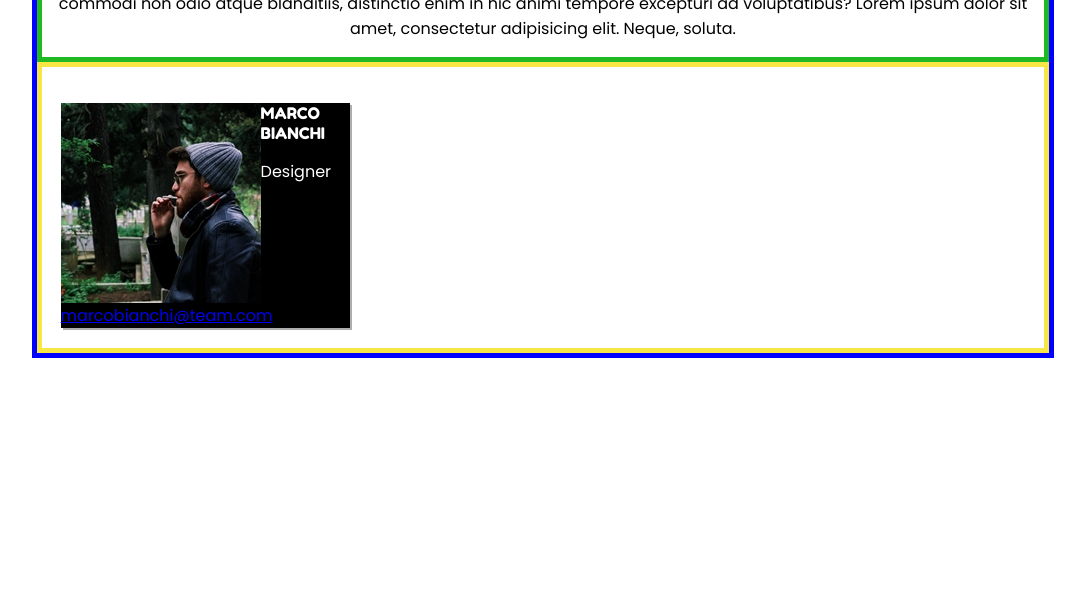
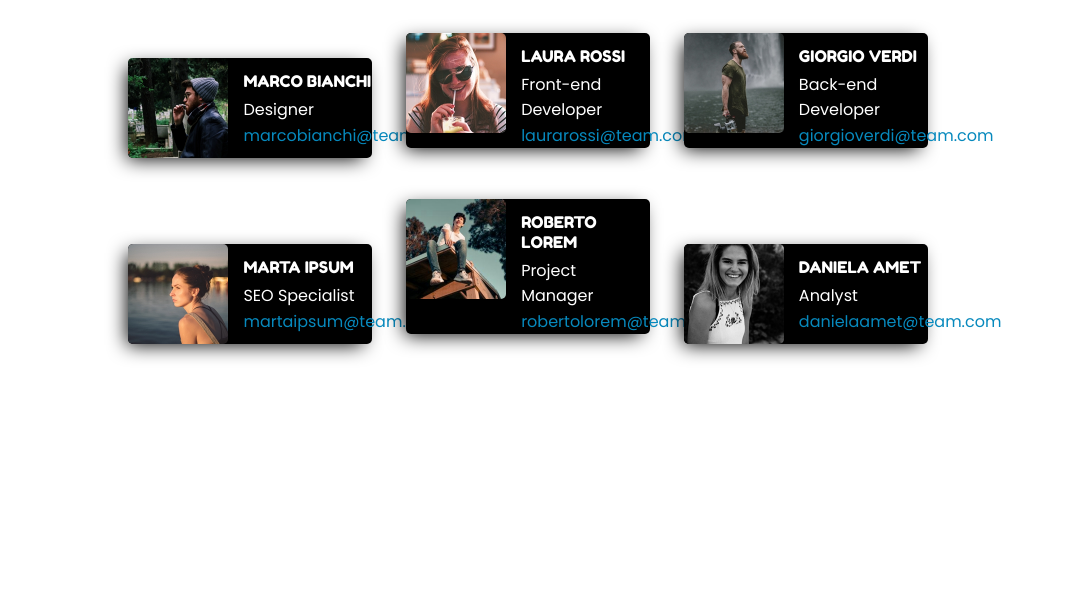
Before and after one commit to PeeperInTheSpace/html-css-float-cards, a plain HTML site: page index.html in a window 1280 px wide. Shown: the part 193-800 px from the top of the page, without its empty margins (97-1182 px from the left). Drawn offline with Linux system fonts and the light colour scheme.

Commit message:
Completato

```diff
--- a/index.html
+++ b/index.html
@@ -24,9 +24,9 @@
             <p> Lorem, ipsum dolor sit amet consectetur adipisicing elit. Minus dolore quo harum perspiciatis magni eaque perferendis commodi non odio atque blanditiis, distinctio enim in hic animi tempore excepturi ad voluptatibus? Lorem ipsum dolor sit amet, consectetur adipisicing elit. Neque, soluta.</p>
         </section>
         <!-- Sezione Caselle -->
-        <section class="boxescontainer">
+        <section class="boxtopcontainer">
 
-            <div class="box">
+            <div class="boxtop">
                 <img src="assets/img/male1.png" alt="marcobianchi" class="float-left">
                 <p class="name">
                     MARCO BIANCHI
@@ -34,12 +34,75 @@
                 <p class="role">
                     Designer
                 </p>
-                <a href="mail" class="mail">
+                <p class="mail">
                     marcobianchi@team.com
-                </a>
+                </p>
             </div>
+            <div class="boxtop">
+                <img src="assets/img/female1.png" alt="laurarossi" class="float-left">
+                <p class="name">
+                    LAURA ROSSI
+                </p>
+                <p class="role">
+                    Front-end Developer
+                </p>
+                <p class="mail">
+                    laurarossi@team.com
+                </p>
+            </div>
+            <div class="boxtop">
+                <img src="assets/img/male2.png" alt="giorgioverdi" class="float-left">
+                <p class="name">
+                    GIORGIO VERDI
+                </p>
+                <p class="role">
+                    Back-end Developer
+                </p>
+                <p class="mail">
+                    giorgioverdi@team.com
+                </p>
+            </div>
+        </section>
 
+        <section class="boxbottomcontainer">
+            <div class="boxbottom">
+                <img src="assets/img/female2.png" alt="martaipsum" class="float-left">
+                <p class="name">
+                    MARTA IPSUM
+                </p>
+                <p class="role">
+                    SEO Specialist
+                </p>
+                <p class="mail">
+                    martaipsum@team.com
+                </p>
+            </div>
+            <div class="boxbottom">
+                <img src="assets/img/male3.png" alt="robertolorem" class="float-left">
+                <p class="name">
+                    ROBERTO LOREM
+                </p>
+                <p class="role">
+                    Project Manager
+                </p>
+                <p class="mail">
+                    robertolorem@team.com
+                </p>
+            </div>
+            <div class="boxbottom">
+                <img src="assets/img/female3.png" alt="danielaamet" class="float-left">
+                <p class="name">
+                    DANIELA AMET
+                </p>
+                <p class="role">
+                    Analyst
+                </p>
+                <p class="mail">
+                    danielaamet@team.com
+                </p>
+            </div>
         </section>
+
 
     </main>
 
--- a/style.css
+++ b/style.css
@@ -2,7 +2,6 @@ main {
     margin: 0 auto;
     width: 80%;
     min-height: 50%;
-    border: 5px solid blue;
 }
 
 .title {
@@ -13,43 +12,83 @@ main {
     margin: 0 auto;
     text-align: center;
     width: 30%;
-    border: 5px solid #b82722;
 }
 
 .description {
-    border: 5px solid #22b822;
     font-family: 'Poppins', sans-serif;
     font-weight: 400;
     text-align: center;
 }
 
-.boxescontainer {
-    border: 5px solid #f8e646;
+.boxtopcontainer {
     padding: 2%  1.8%;
+    text-align: center;
 }
 
-.box {
-    width: 30%;
+.boxbottomcontainer {
+    padding: 2%  1.8%;
+    text-align: center;
+
+}
+
+.boxtop {
+    width: 25%;
     background-color: black;
-    box-shadow: 2px 2px rgba(0, 0, 0, 0.322);
+    box-shadow: -5px 5px 19px -4px #000000;
+    border-radius: 5px;
+    display: inline-block;
+    margin-right: 30px;
+}
+
+.boxbottom {
+    width: 25%;
+    background-color: black;
+    box-shadow: -5px 5px 19px -4px #000000;
+    border-radius: 5px;
+    display: inline-block;
+    margin-right: 30px;
+}
+
+div > p {
+    text-align: left;
+}
+
+div > p.mail {
+    padding-bottom: 0px;
+    margin-bottom: 0px;
+}
+
+div > p.name {
+    padding-top: 13px;
+    margin-top: 0px;
 }
 
 .name {
     font-family: 'Fredoka One', cursive, sans-serif;
     color: white;
+    padding-left: 115px;
+    padding-top: 15px;
+    margin-bottom: -10px;
 }
 
 .role {
     font-family: 'Poppins', sans-serif;
     font-weight: 400;
     color: white;
+    padding-left: 115px;
 }
 
 .mail {
     font-family: 'Poppins', sans-serif;
     font-weight: 400;
+    color: #0789bd;
+    padding-left: 115px;
+    margin-top: -15px;
+    padding-bottom: 10px;
 }
 
 .float-left {
     float: left;
+    width: 100px;
+    border-radius: 5px;
 }
```
